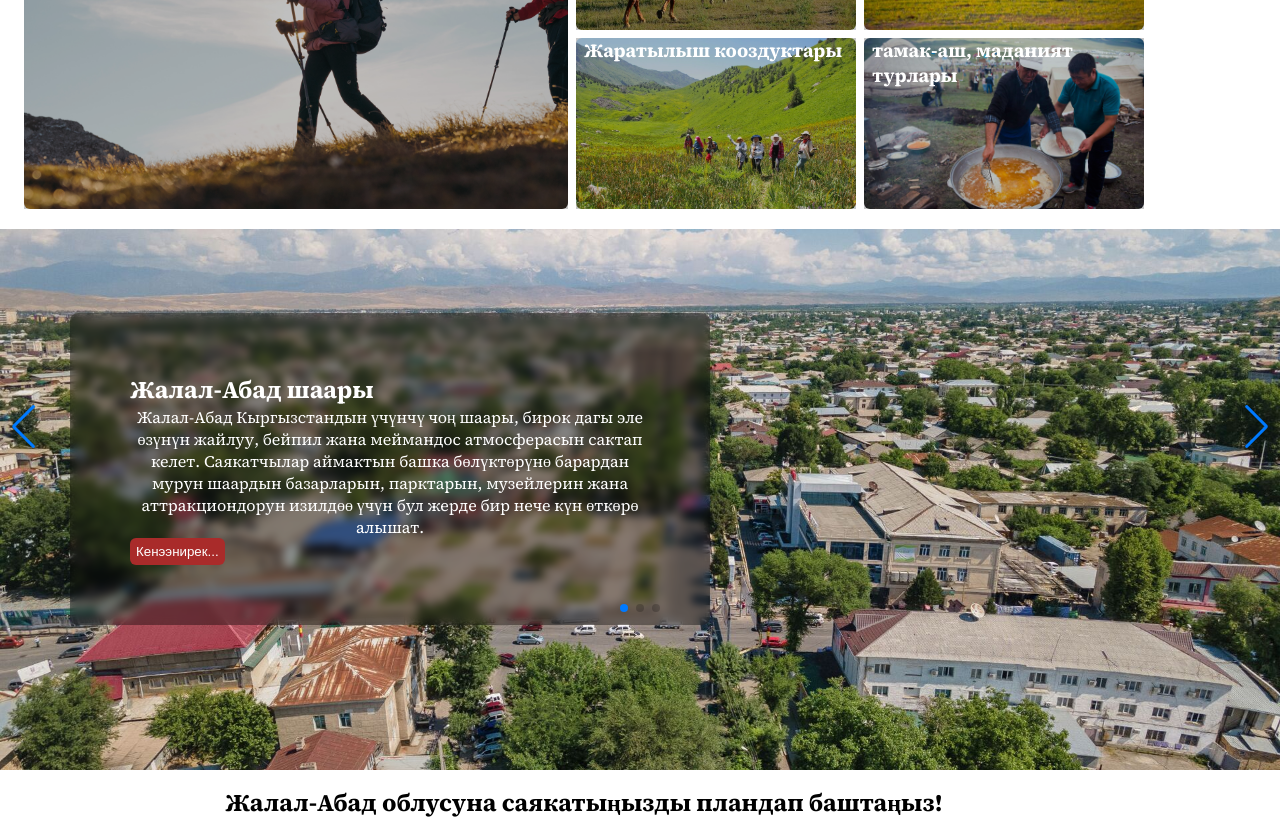
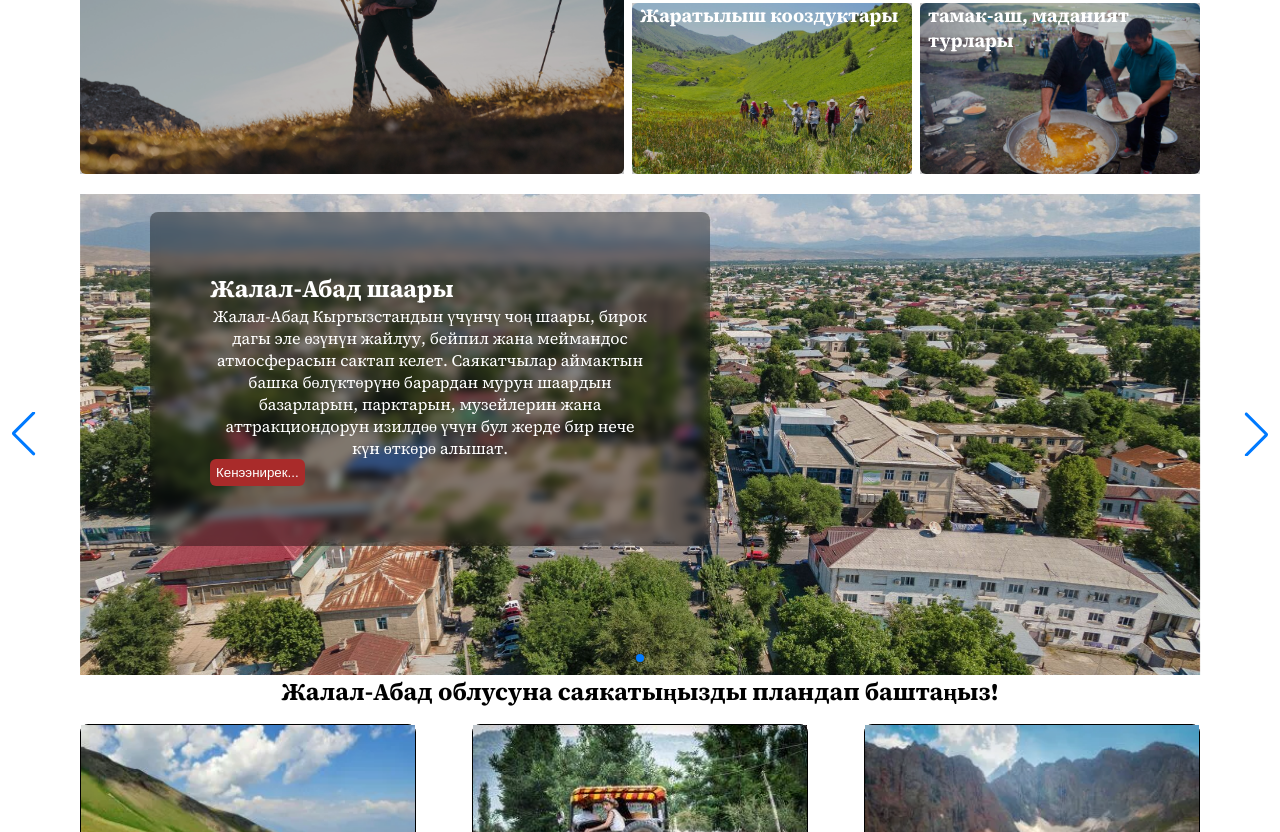
Before and after one commit to er1an/JalalAbad-tourism, a plain HTML site: page index.html in a window 1280 px wide. Shown: the part 1098-1930 px from the top of the page. Drawn offline with nearby package versions, Linux system fonts and the light colour scheme.

Commit message:
add file

```diff
--- a/index.html
+++ b/index.html
@@ -111,9 +111,19 @@
         >
       </div>
     </section>
-    <div class="swiper mySwiper">
-      <section class="slider swiper-wrapper">
-        <div class="slide swiper-slide">
+
+    <swiper-container
+      class="mySwiper"
+      pagination="true"
+      pagination-clickable="true"
+      navigation="true"
+      space-between="30"
+      centered-slides="true"
+      autoplay-delay="2500"
+      autoplay-disable-on-interaction="false"
+    >
+      <swiper-slide
+        ><div class="slide container">
           <img src="img/город.jpg" alt="" />
           <div class="image-date">
             <h2>Жалал-Абад шаары</h2>
@@ -126,12 +136,10 @@
             </p>
             <a href=""><button>Кенээнирек...</button></a>
           </div>
-          <div class="swiper-button-next"></div>
-          <div class="swiper-button-prev"></div>
-          <div class="swiper-pagination"></div>
-        </div>
-
-        <div class="slide swiper-slide">
+        </div></swiper-slide
+      >
+      <swiper-slide>
+        <div class="slide container">
           <img src="img/тур.jpg" alt="" />
           <div class="image-date">
             <h2>Тур</h2>
@@ -146,11 +154,10 @@
             </p>
             <a href=""><button>Кенээнирек...</button></a>
           </div>
-          <div class="swiper-button-next"></div>
-          <div class="swiper-button-prev"></div>
-          <div class="swiper-pagination"></div>
-        </div>
-        <div class="slide swiper-slide">
+        </div></swiper-slide
+      >
+      <swiper-slide
+        ><div class="slide container">
           <img src="img/хистори.webp" alt="" />
           <div class="image-date">
             <h2>ТАРЫХЫЙ ЖАНА ДИНИЙ ӨЗГӨЧӨЛҮКТӨР</h2>
@@ -163,12 +170,10 @@
             </p>
             <a href=""><button>Кенээнирек...</button></a>
           </div>
-          <div class="swiper-button-next"></div>
-          <div class="swiper-button-prev"></div>
-          <div class="swiper-pagination"></div>
-        </div>
-      </section>
-    </div>
+        </div></swiper-slide
+      >
+    </swiper-container>
+
     <section class="container">
       <div class="content">
         <h2 class="text_center">
@@ -205,10 +210,10 @@
     <section class="container contact">
       <h3 class="text_center">Биз менен байланышыныз</h3>
       <div class="social_media">
-        <img src="img/email.png" alt="" />
-        <img src="img/facebook-1.png" alt="" />
-        <img src="img/instagram-1.png" alt="" />
-        <img src="img/pngwing.com_.webp" alt="" />
+        <a href=""><img src="img/email.png" alt="" /></a>
+        <a href=""> <img src="img/facebook-1.png" alt="" /></a>
+        <a href=""><img src="img/instagram-1.png" alt="" /></a>
+        <a href=""><img src="img/pngwing.com_.webp" alt="" /></a>
       </div>
     </section>
     <footer>
@@ -229,21 +234,6 @@
       </div>
     </footer>
     <script src="script.js"></script>
-    <script src="js/swiper-bundle.min.js"></script>
-    <script>
-      var swiper = new Swiper(".mySwiper", {
-        slidesPerView: 1,
-        spaceBetween: 30,
-        loop: true,
-        pagination: {
-          el: ".swiper-pagination",
-          clickable: true,
-        },
-        navigation: {
-          nextEl: ".swiper-button-next",
-          prevEl: ".swiper-button-prev",
-        },
-      });
-    </script>
+    <script src="https://cdn.jsdelivr.net/npm/swiper@11/swiper-element-bundle.min.js"></script>
   </body>
 </html>
--- a/scss/_main.scss
+++ b/scss/_main.scss
@@ -88,13 +88,13 @@ main {
   object-fit: cover;
 }
 .image-date {
-  width: 50%;
+  max-width: 50%;
   border-radius: 8px;
   padding: 60px;
   text-align: left;
 
   margin-left: 70px;
-  margin-top: -50%;
+  margin-top: -55%;
   background-color: rgba(0, 0, 0, 0.38);
   backdrop-filter: blur(4px);
   p {
@@ -112,9 +112,7 @@ main {
   background-color: #a92b2a;
   cursor: pointer;
 }
-.swiper {
-  margin-bottom: 16px;
-}
+
 .content_img {
   width: 30%;
   border: 1px solid black;
@@ -192,3 +190,23 @@ footer {
 // .logo_jagu h3 {
 //   text-align: center;
 // }
+.swiper-container {
+  // width: 100%;
+  height: 100%;
+}
+
+.swiper-slide {
+  text-align: center;
+  font-size: 18px;
+  background: #fff;
+  display: flex;
+  justify-content: center;
+  align-items: center;
+}
+
+.swiper-slide img {
+  display: block;
+  width: 100%;
+  height: 100%;
+  object-fit: cover;
+}
--- a/scss/style.scss
+++ b/scss/style.scss
@@ -20,6 +20,7 @@ a {
 .container {
   max-width: 1120px;
   margin-inline: 1.5rem;
+  margin: 0 auto;
 }
 .text_center {
   text-align: center;
```
Also changed, not shown: css/style.min.css.
